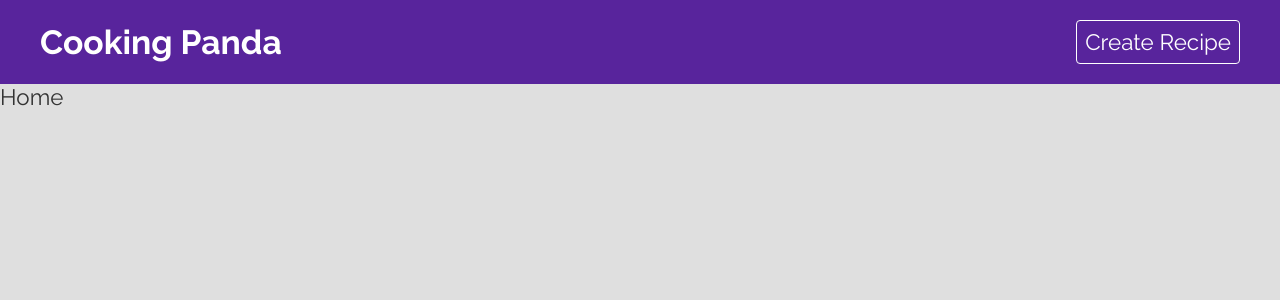
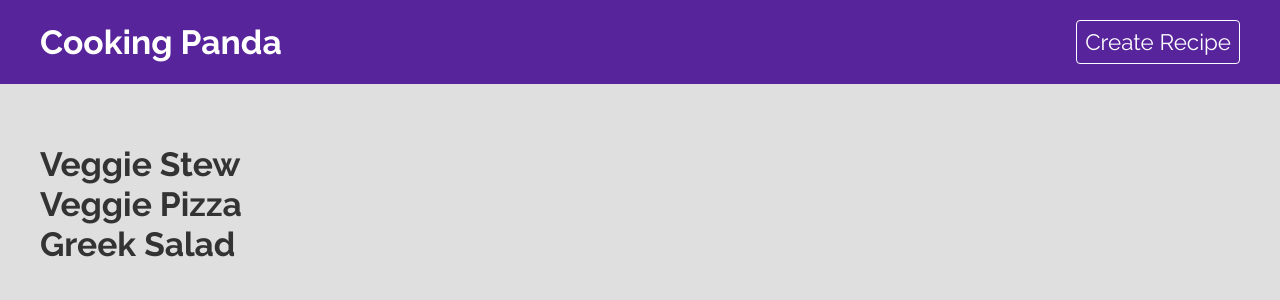
Before and after one commit to bolattt/react-recipe-app, a React (Create React App) app: page / in a window 1280 px wide. Shown: the top 300 px of the page. Built offline with nearby package versions, Linux system fonts and the light colour scheme; data requests are answered from the project's data file.

Commit message:
fetch data on home page

```diff
--- a/src/hooks/useFetch.js
+++ b/src/hooks/useFetch.js
@@ -15,7 +15,7 @@
         if (!res.ok) {
           throw new Error(res.statusText);
         }
-        const json = res.json();
+        const json = await res.json();
         setIsPending(false);
         setData(json);
         setError(null);
@@ -28,11 +28,11 @@
         }
       }
     };
-    getData();
+    getData(url);
     return () => {
       controller.abort();
     };
   }, [url]);
 
-  return { data, isPending, err };
+  return { data, isPending, error };
 }
--- a/src/pages/home/Home.css
+++ b/src/pages/home/Home.css
@@ -0,0 +1,4 @@
+.home {
+  max-width: 1200px;
+  margin: 60px auto;
+}
--- a/src/pages/home/Home.jsx
+++ b/src/pages/home/Home.jsx
@@ -1,5 +1,14 @@
-import React from "react";
+import useFetch from "../../hooks/useFetch";
+import "./Home.css";
 
 export default function Home() {
-  return <div>Home</div>;
+  const { data, isPending, error } = useFetch("http://localhost:3000/recipes");
+  console.log(data, isPending, error);
+  return (
+    <div className="home">
+      {error && <p className="error">{error}</p>}
+      {isPending && <p className="loading">Loading...</p>}
+      {data && data.map((recipe) => <h2 key={recipe.id}>{recipe.title}</h2>)}
+    </div>
+  );
 }
```
